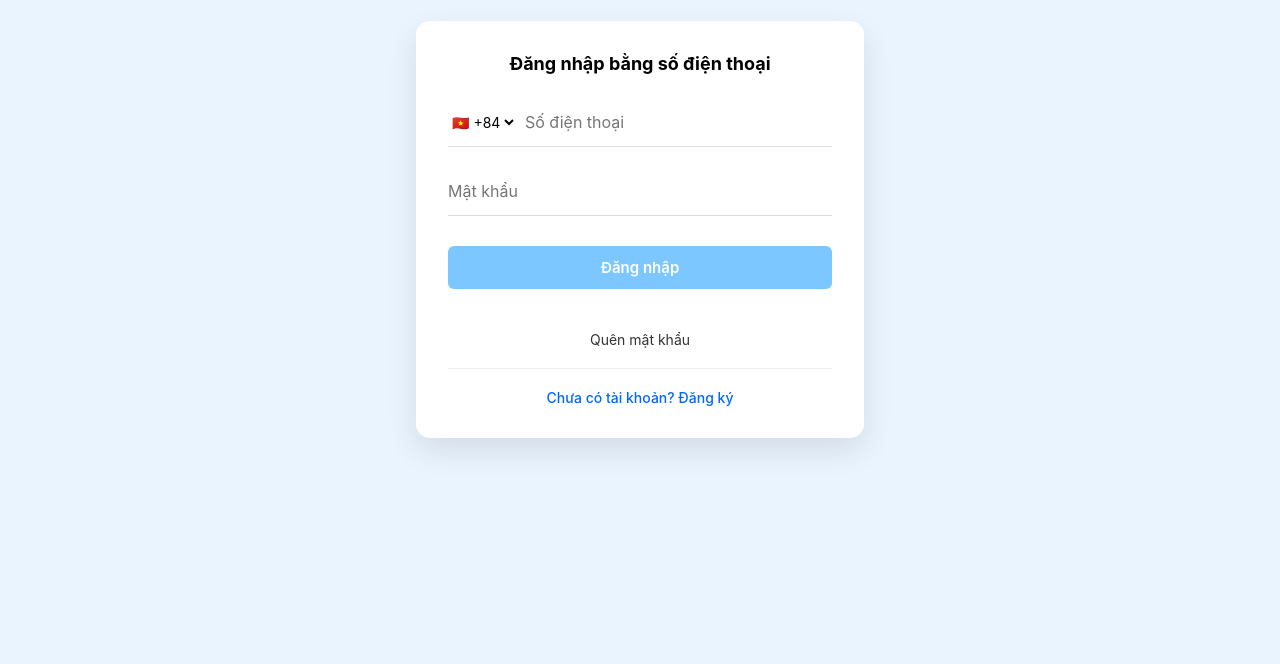
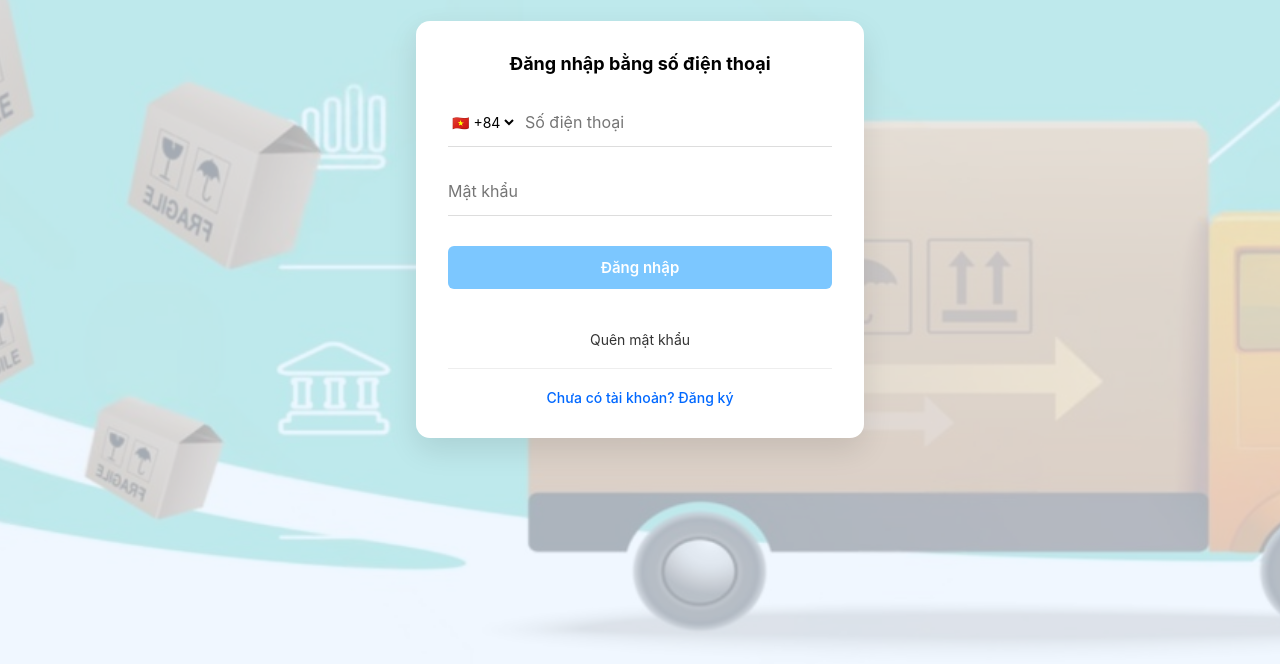
Before and after one commit to kareina-bit/Feature-login, a plain HTML site: page index.html in a window 1280 px wide. Shown: the part 136-800 px from the top of the page. Drawn offline with Linux system fonts and the light colour scheme.

Commit message:
refactor auth frontend structure

```diff
--- a/assets/css/auth.css
+++ b/assets/css/auth.css
@@ -8,9 +8,26 @@
 
 body {
     background: #eaf4ff;
+    background-image: url('../../img/Screenshot_1.jpeg');
+    background-size: cover;
+    background-position: center;
+    background-repeat: no-repeat;
+    background-attachment: fixed;
     min-height: 100vh;
+    position: relative;
 }
 
+body::before {
+    content: '';
+    position: fixed;
+    top: 0;
+    left: 0;
+    width: 100%;
+    height: 100%;
+    background: #eaf4ff;
+    opacity: 0.7;
+    z-index: -1;
+}
 /* Layout */
 .page {
     max-width: 480px;
--- a/assets/js/auth.controller.js
+++ b/assets/js/auth.controller.js
@@ -242,7 +242,7 @@ export function initAuth() {
       } catch (err) {
         showMessage(messageEl, err, "error");
       }
-    }
+    });
 
     function handleResetStep3() {
       const messageEl = document.getElementById("resetPasswordMessage");
```
Also changed, not shown: config/env.js (added), img/Dcm.png (added), img/Screenshot_1.jpeg (added), img/Screenshot_1.png (added).
